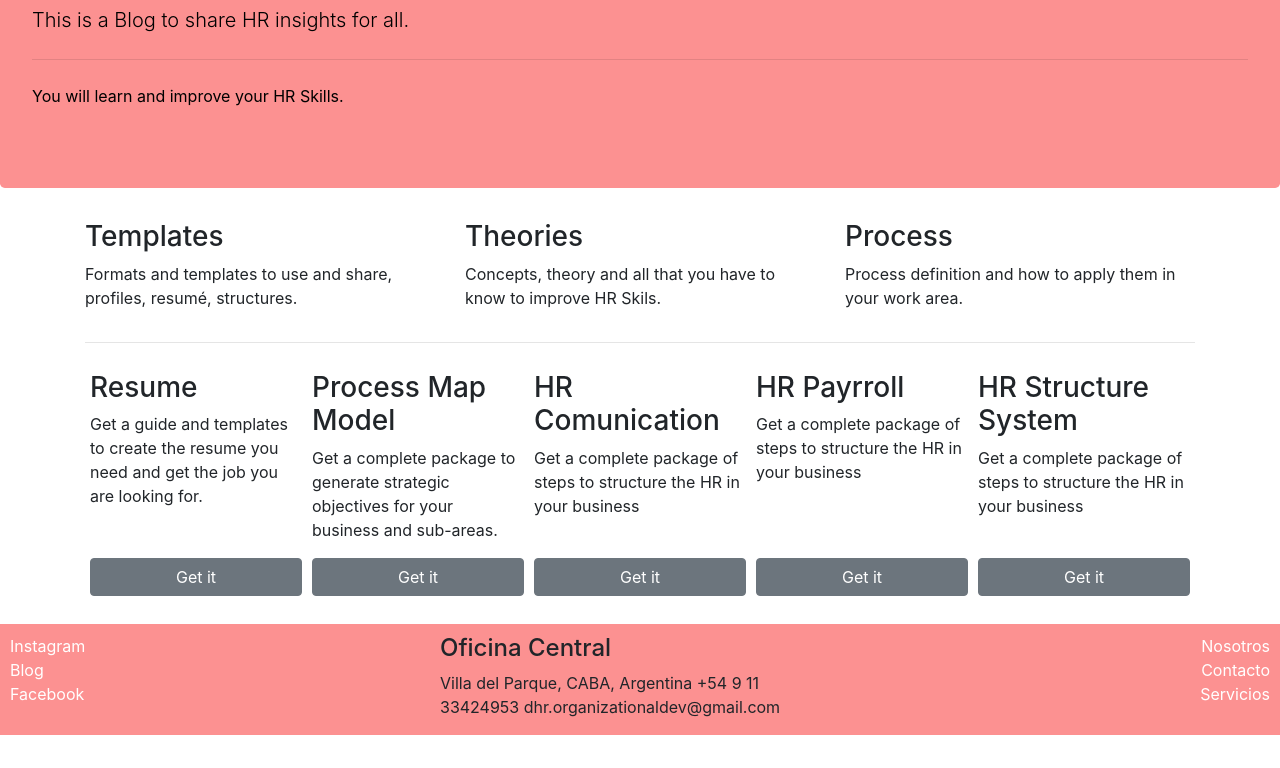
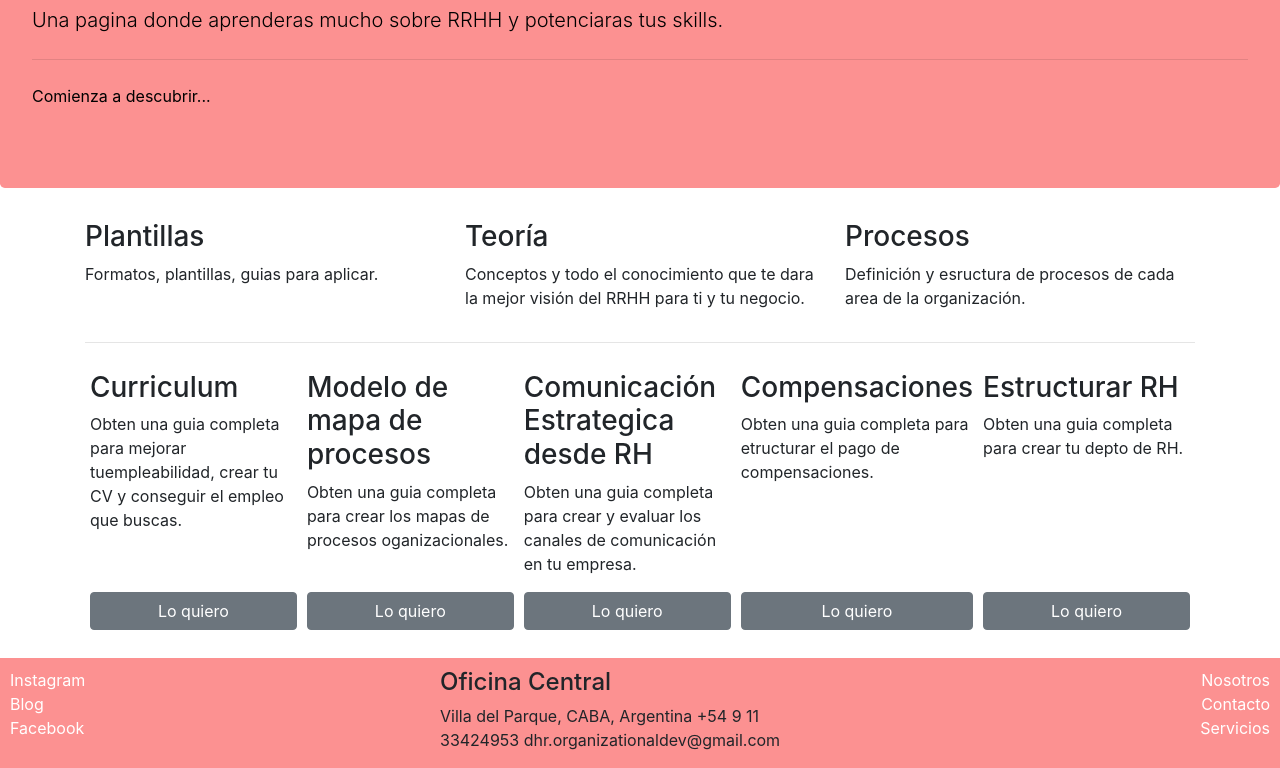
Before and after one commit to DaynethDae/Dhrorganizational-dev, a website: page index.html in a window 1280 px wide. Shown: the part 134-902 px from the top of the page. Before the commit the page ends 869 px from the top, so only its background shows below. Drawn offline with nearby package versions, Linux system fonts and the light colour scheme.

Commit message:
traducción del index

```diff
--- a/index.html
+++ b/index.html
@@ -15,9 +15,9 @@
 
     <div class="jumbotron">
       <h1 class="display-4">Dhr Organizational Dev</h1>
-      <p class="lead">This is a Blog to share HR insights for all.</p>
+      <p class="lead">Una pagina donde aprenderas mucho sobre RRHH y potenciaras tus skills.</p>
       <hr class="my-4">
-      <p>You will learn and improve your HR Skills.</p>
+      <p>Comienza a descubrir...</p>
       <p class="lead">
       </p>
     </div>
@@ -26,19 +26,19 @@
       <div class="container">
           <div class="row">
             <div class="col-sm-4">
-             <h3>Templates</h3>
-              <p>Formats and templates to use and share, profiles, resumé, structures.</p>
+             <h3>Plantillas</h3>
+              <p>Formatos, plantillas, guias para aplicar.</p>
             </div>
 
             <div class="col-sm-4">
-              <h3>Theories</h3>
-              <p> Concepts, theory and all that you have to know to improve HR Skils.
+              <h3>Teoría</h3>
+              <p> Conceptos y todo el conocimiento que te dara la mejor visión del RRHH para ti y tu negocio.
               </p>
             </div>
 
             <div class="col-sm-4">
-              <h3>Process</h3>
-              <p>    Process definition and how to apply them in your work area.
+              <h3>Procesos</h3>
+              <p> Definición y esructura de procesos de cada area de la organización.
               </p>
             </div>
         </div>
@@ -46,52 +46,52 @@
       <div class="d-flex flex-wrap flex-row-reverse">
           <div class="card-services d-flex flex-column justify-content-between">
             <div>
-                <h3>HR Structure System</h3>
-                <p>Get a complete package of steps to structure the HR in your business</p>
+                <h3>Estructurar RH </h3>
+                <p>Obten una guia completa para crear tu depto de RH.</p>
             </div>
             <div>
-                <p><a class="btn btn-secondary btn-card" role="button">Get it</a></p>
+                <p><a class="btn btn-secondary btn-card" role="button">Lo quiero</a></p>
             </div>
           </div>
 
           <div class="card-services d-flex flex-column justify-content-between">
             <div>
-                <h3>HR Payrroll</h3>
-                <p>Get a complete package of steps to structure the HR in your business</p>
+                <h3>Compensaciones</h3>
+                <p>Obten una guia completa para etructurar el pago de compensaciones. </p>
             </div>
             <div>
-                <p><a class="btn btn-secondary btn-card" role="button">Get it</a></p>
+                <p><a class="btn btn-secondary btn-card" role="button">Lo quiero</a></p>
             </div>
           </div>
 
           <div class="card-services d-flex flex-column justify-content-between">
           <div>
-              <h3>HR Comunication</h3>
-              <p>Get a complete package of steps to structure the HR in your business</p>
+              <h3>Comunicación Estrategica desde RH</h3>
+              <p>Obten una guia completa para crear y evaluar los canales de comunicación en tu empresa.</p>
             </div>
           <div>
-              <p><a class="btn btn-secondary btn-card" role="button">Get it</a></p>
+              <p><a class="btn btn-secondary btn-card" role="button">Lo quiero</a></p>
           </div>
         </div>
 
           <div class="card-services d-flex flex-column justify-content-between">
             <div>
-                <h3>Process Map Model</h3>
-                <p> Get a complete package to generate strategic objectives for your business and sub-areas.</p>
+                <h3>Modelo de mapa de procesos</h3>
+                <p> Obten una guia completa para crear los mapas de procesos oganizacionales.</p>
             </div>
 
             <div>
-                <p><a class="btn btn-secondary btn-card" role="button">Get it</a></p>
+                <p><a class="btn btn-secondary btn-card" role="button">Lo quiero</a></p>
             </div>
           </div>
 
           <div class="card-services d-flex flex-column justify-content-between">
             <div>
-                <h3>Resume</h3>
-                <p>Get a guide and templates to create the resume you need and get the job you are looking for.</p>
+                <h3>Curriculum</h3>
+                <p>Obten una guia completa para mejorar tuempleabilidad, crear tu CV y conseguir el empleo que buscas.</p>
           </div>
           <div>
-                <p><a class="btn btn-secondary btn-card" role="button">Get it</a></p>
+                <p><a class="btn btn-secondary btn-card" role="button">Lo quiero</a></p>
           </div>
           </div>
           </div>
```
